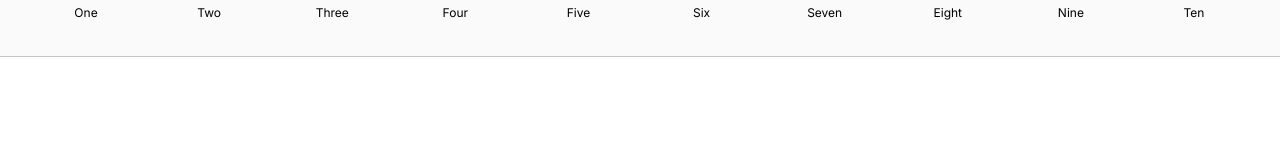
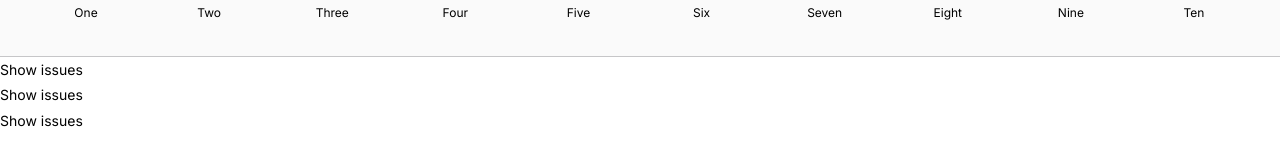
Before and after one commit to satarshi/gitogram, a Vue app: page /#/stories in a window 1280 px wide. Before the commit this address led to /. Shown: the part 173-338 px from the top of the page. Built offline with nearby package versions, Linux system fonts and the light colour scheme.

Commit message:
comment, feed, toggler components + data.json

```diff
--- /dev/null
+++ b/src/components/comment/comment.vue
@@ -0,0 +1,26 @@
+<template>
+  <div class="c-comment">
+    <p>
+      <span class="username">{{ username }}</span>
+      {{ text }}
+    </p>
+  </div>
+</template>
+
+<script>
+export default {
+  name: 'comment',
+  props: {
+    username: {
+      type: String,
+      required: true
+    },
+    text: {
+      type: String,
+      required: true
+    }
+  }
+}
+</script>
+
+<style src="./comment.scss" lang="scss" scoped></style>
--- /dev/null
+++ b/src/components/comment/index.js
@@ -0,0 +1 @@
+export { default as comment } from './comment.vue'
--- /dev/null
+++ b/src/components/feed/feed.vue
@@ -0,0 +1,54 @@
+<template>
+  <div class="c-feed">
+    <toggler @onToggle="toggle" />
+    <div class="comments" v-if="shown">
+      <ul class="comments-list">
+        <li class="comments-item" v-for="comment in comments" :key="comment.id">
+          <comment :text="comment.text" :username="comment.username" />
+        </li>
+      </ul>
+    </div>
+  </div>
+</template>
+
+<script>
+import { comment } from '../comment'
+import { toggler } from '../toggler'
+
+export default {
+  name: 'feed-item',
+  components: {
+    comment,
+    toggler
+  },
+  props: {
+    avatar: {
+      type: String,
+      required: true
+    },
+    username: {
+      type: String,
+      required: true
+    },
+    comments: {
+      type: Array,
+      default() {
+        return []
+      }
+    }
+  },
+  data() {
+    return {
+      shown: false
+    }
+  },
+  methods: {
+    toggle(isOpened) {
+      this.shown = isOpened
+    }
+  }
+}
+
+</script>
+
+<style src="./feed.scss" lang="scss" scoped></style>
--- /dev/null
+++ b/src/components/feed/index.js
@@ -0,0 +1 @@
+export { default as feed } from './feed.vue'
--- /dev/null
+++ b/src/components/toggler/index.js
@@ -0,0 +1 @@
+export { default as toggler } from './toggler.vue'
--- /dev/null
+++ b/src/components/toggler/toggler.scss
@@ -0,0 +1,20 @@
+.button {
+  display: inline-flex;
+  align-items: center;
+  padding: 0;
+
+  .icon {
+    width: 10px;
+    transform: rotate(180deg);
+  }
+
+  &.active {
+    .icon {
+      transform: rotate(0deg);
+    }
+  }
+}
+
+.text {
+  margin-right: 5px;
+}
--- /dev/null
+++ b/src/components/toggler/toggler.vue
@@ -0,0 +1,33 @@
+<template>
+  <button
+    :class="['buton', { 'active': isActive }]"
+    @click="toggle"
+  >
+    <span class="text">{{ isActive ? 'Hide' : 'Show' }} issues</span>
+    <span class="icon">
+      <icon name="triangle" />
+    </span>
+  </button>
+</template>
+
+<script>
+import { icon } from '@/icons'
+
+export default {
+  name: 'toggler',
+  components: {
+    icon
+  },
+  data() {
+    return {
+      isActive: false
+    }
+  },
+  methods: {
+    toggle() {
+      this.isActive = !this.isActive
+      this.$emit('onToggle', this.isActive)
+    }
+  }
+}
+</script>
--- a/src/pages/feeds/data.json
+++ b/src/pages/feeds/data.json
@@ -1,4 +1,5 @@
-[
+{
+  "stories": [
     {
       "id": "0",
       "avatar": "https://cdn-icons-png.flaticon.com/512/146/146013.png ",
@@ -49,4 +50,127 @@
       "avatar": "https://cdn-icons-png.flaticon.com/512/146/146013.png ",
       "username": "Ten"
     }
+  ],
+  "feeds": [
+    {
+      "id": "0",
+      "avatar": "https://cdn-icons-png.flaticon.com/512/146/146013.png ",
+      "username": "One",
+      "feed": {
+        "title": "Content title",
+        "text": "<b>Javascript</b> framework for building interactive web applications",
+        "counts": {
+          "star": "156000",
+          "fork": "4"
+        }
+      },
+      "comments": [
+        {
+          "id": "0",
+          "username": "One",
+          "text": "Some text"
+        },
+        {
+          "id": "1",
+          "username": "Two",
+          "text": "Some text"
+        },
+        {
+          "id": "2",
+          "username": "Three",
+          "text": "Some text"
+        },
+        {
+          "id": "3",
+          "username": "Four",
+          "text": "Some text"
+        },
+        {
+          "id": "4",
+          "username": "Five",
+          "text": "Some text"
+        }
       ]
+    },
+    {
+      "id": "1",
+      "avatar": "https://cdn-icons-png.flaticon.com/512/146/146013.png ",
+      "username": "Two",
+      "feed": {
+        "title": "Content title",
+        "text": "<b>Open source</b> JavaScript library used for designing user interfaces",
+        "counts": {
+          "star": "156000",
+          "fork": "4"
+        }
+      },
+      "comments": [
+        {
+          "id": "0",
+          "username": "One",
+          "text": "Some text"
+        },
+        {
+          "id": "1",
+          "username": "Two",
+          "text": "Some text"
+        },
+        {
+          "id": "2",
+          "username": "Three",
+          "text": "Some text"
+        },
+        {
+          "id": "3",
+          "username": "Four",
+          "text": "Some text"
+        },
+        {
+          "id": "4",
+          "username": "Five",
+          "text": "Some text"
+        }
+      ]
+    },
+    {
+      "id": "2",
+      "avatar": "https://cdn-icons-png.flaticon.com/512/146/146013.png ",
+      "username": "Three",
+      "feed": {
+        "title": "Content title",
+        "text": "<b>Javascript</b> framework for building interactive web applications",
+        "counts": {
+          "star": "156000",
+          "fork": "4"
+        }
+      },
+      "comments": [
+        {
+          "id": "0",
+          "username": "One",
+          "text": "Some text"
+        },
+        {
+          "id": "1",
+          "username": "Two",
+          "text": "Some text"
+        },
+        {
+          "id": "2",
+          "username": "Three",
+          "text": "Some text"
+        },
+        {
+          "id": "3",
+          "username": "Four",
+          "text": "Some text"
+        },
+        {
+          "id": "4",
+          "username": "Five",
+          "text": "Some text"
+        }
+      ]
+    }
+  ]
+}
--- a/src/pages/feeds/feeds.scss
+++ b/src/pages/feeds/feeds.scss
@@ -1,6 +1,6 @@
 .icon {
-  color: red;
-  width: 50px;
+  color: #262626;
+  width: 32px;
 }
 
 .stories {
--- a/src/pages/feeds/feeds.vue
+++ b/src/pages/feeds/feeds.vue
@@ -11,7 +11,7 @@
         <ul class="stories">
           <li
             class="stories-item"
-            v-for="story in stories"
+            v-for="story in data.stories"
             :key="story.id"
           >
             <storyUserItem
@@ -24,24 +24,39 @@
       </template>
     </topline>
   </div>
+  <ul class="feeds">
+    <li
+      class="feed-item"
+      v-for="feed in data.feeds"
+      :key="feed.id"
+    >
+      <feed
+        :avatar="feed.avatar"
+        :username="feed.username"
+        :comments="feed.comments"
+      />
+    </li>
+  </ul>
 </template>
 
 <script>
 import { topline } from '@/components/topline'
 import { icon } from '@/icons'
 import { storyUserItem } from '@/components/storyUserItem'
-import stories from './data.json'
+import { feed } from '@/components/feed'
+import data from './data.json'
 
 export default {
   name: 'feeds',
   components: {
     topline,
     icon,
-    storyUserItem
+    storyUserItem,
+    feed
   },
   data() {
     return {
-      stories
+      data
     }
   },
   methods: {
```
Also changed, not shown: src/components/comment/comment.scss (added), src/components/feed/feed.scss (added). Lines whose indentation alone changed are shown as unchanged.
